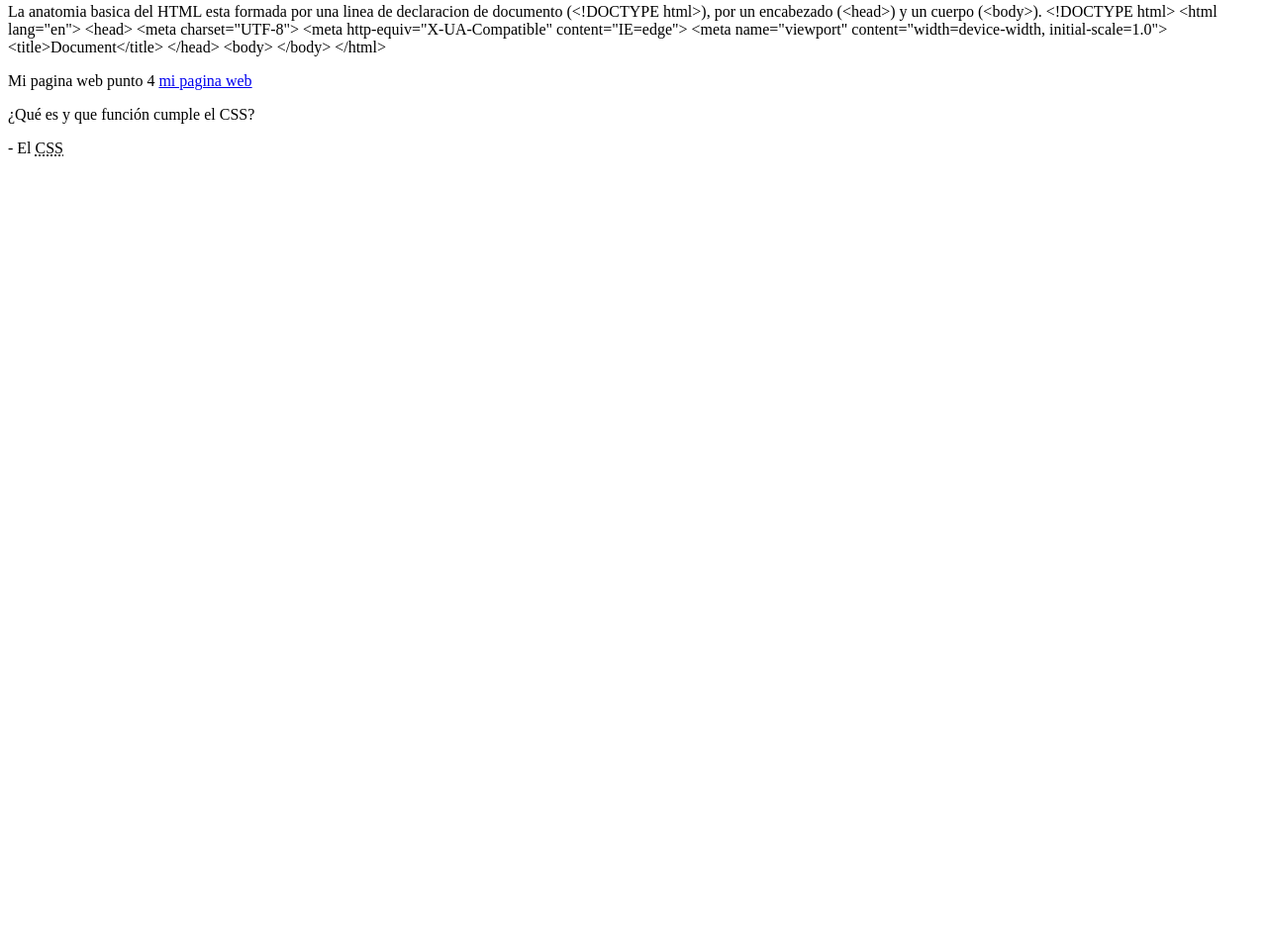
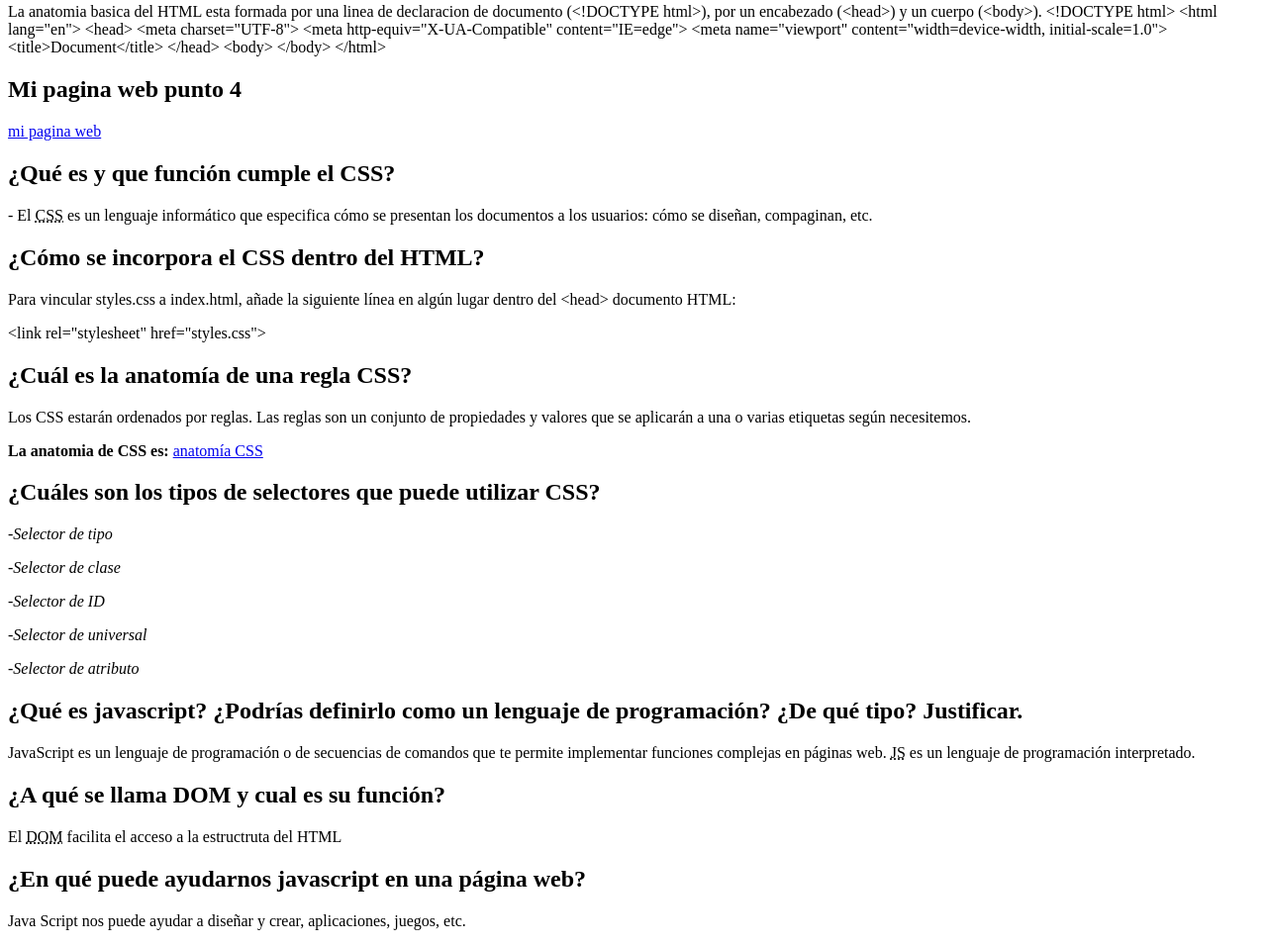
Before and after one commit to ovando05/01.inicio, a plain HTML site: page respuestas.html in a window 1280 px wide. Shown: the part 367-1323 px from the top of the page at 99% size. Before the commit the page ends 800 px from the top, so only its background shows below. Drawn offline with Linux system fonts and the light colour scheme.

Commit message:
Add files via upload

```diff
--- a/respuestas.html
+++ b/respuestas.html
@@ -38,9 +38,29 @@
 &lt;/html&gt;
 
         </p>
-        <p> Mi pagina web punto 4 <a href="Agostinapunto4.html">mi pagina web</a></p>
-        <p>¿Qué es y que función cumple el CSS?</p>
-        <p>- El <abbr title="Cascading Style Sheets">CSS</abbr></p>
+        <h2>Mi pagina web punto 4 </h2> <a href="Agostinapunto4.html">mi pagina web</a>
+        <h2>¿Qué es y que función cumple el CSS?</h2>
+
+        <p>- El <abbr title="Cascading Style Sheets">CSS</abbr> es un lenguaje informático que especifica cómo se presentan los documentos a los usuarios: cómo se diseñan, compaginan, etc.</p>
+        <h2>¿Cómo se incorpora el CSS dentro del HTML?</h2>
+        <p>Para vincular styles.css a index.html, añade la siguiente línea en algún lugar dentro del &lt;head&gt; documento HTML:</p>
+        <p>&lt;link rel="stylesheet" href="styles.css"&gt;</p>
+        <h2>¿Cuál es la anatomía de una regla CSS?</h2>
+        <p>Los CSS estarán ordenados por reglas. Las reglas son un conjunto de propiedades y valores que se aplicarán a una o varias etiquetas según necesitemos.</p>
+        <p><strong>La anatomia de CSS es:</strong> <a href="http://web.enseñad.com.ar/assets/static/csspartes.3d2bee5.aa01c55ea5fd8ecd1ae1116d536b4e85.png">anatomía CSS</a></p>
+        <h2>¿Cuáles son los tipos de selectores que puede utilizar CSS?</h2>
+        <p><em>-Selector de tipo</em></p>
+        <p><em>-Selector de clase</em></p>
+        <p><em>-Selector de ID</em></p>
+        <p><em>-Selector de universal</em></p>
+        <p><em>-Selector de atributo</em></p>
+        <h2>¿Qué es javascript? ¿Podrías definirlo como un lenguaje de programación? ¿De qué tipo?
+            Justificar.</h2>
+            <p> JavaScript es un lenguaje de programación o de secuencias de comandos que te permite implementar funciones complejas en páginas web. <abbr title="Java Script">JS</abbr> es un lenguaje de programación interpretado.</p>
+            <h2>¿A qué se llama DOM y cual es su función?</h2>
+            <p>El <abbr title="Document Object Model">DOM</abbr> facilita el acceso a la estructruta del HTML</p>
+            <h2>¿En qué puede ayudarnos javascript en una página web?</h2>
+            <p>Java Script nos puede ayudar a diseñar y crear, aplicaciones, juegos, etc.</p>
 
 </body>
 </html>
```
